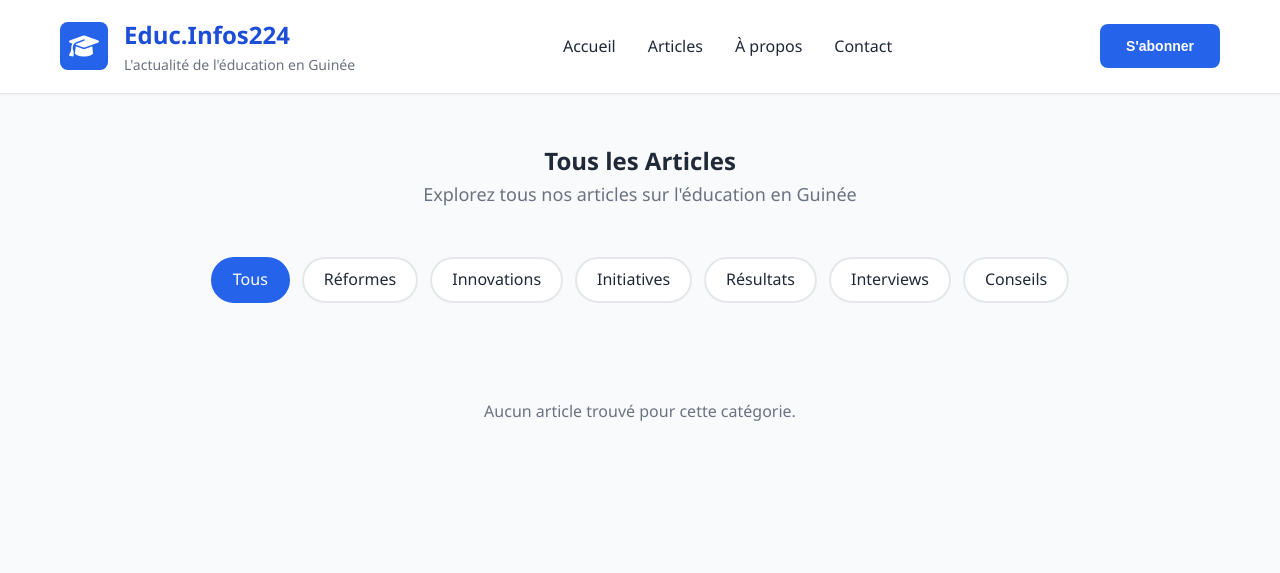
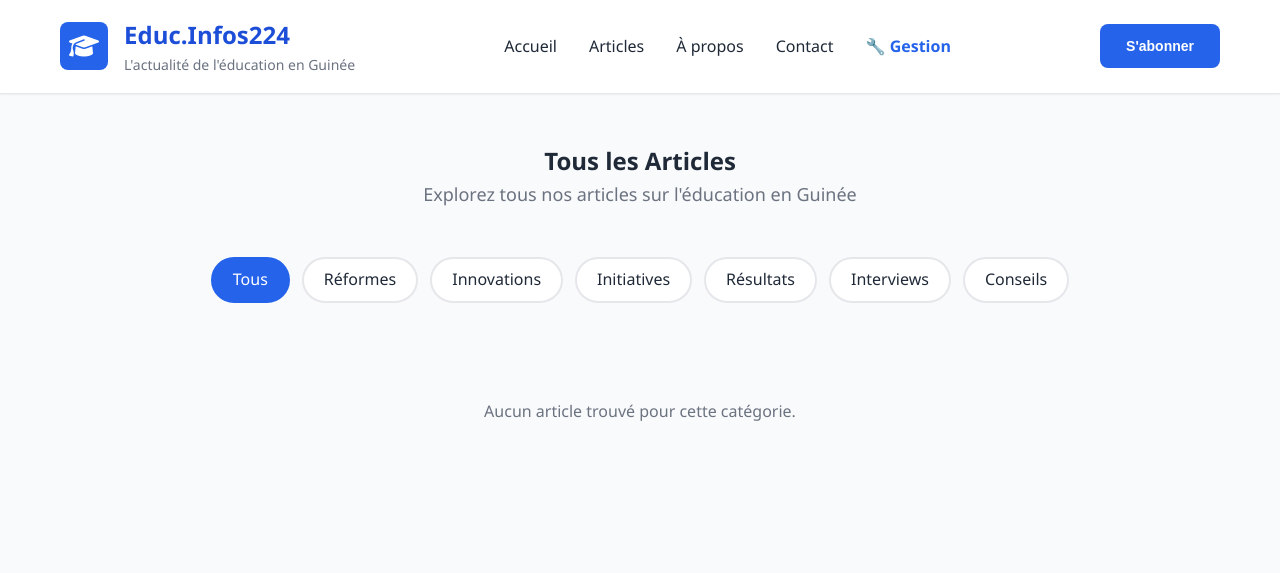
Before and after one commit to Bella5768/educinfos, a Django app: page /articles/ in a window 1280 px wide. Shown: the top 573 px of the page. Run offline with Django 4.2, Linux system fonts and the light colour scheme; data that the repository does not hold is empty.

Commit message:
Add Django admin link for article management

```diff
--- a/templates/base.html
+++ b/templates/base.html
@@ -27,6 +27,7 @@
                     <a href="#articles" class="nav-link">Articles</a>
                     <a href="#apropos" class="nav-link">À propos</a>
                     <a href="#contact" class="nav-link">Contact</a>
+                    <a href="/admin/articles/article/" class="nav-link" style="color: var(--primary-color); font-weight: 600;">🔧 Gestion</a>
                 </nav>
                 <button class="btn btn-primary">S'abonner</button>
                 <button class="mobile-menu-btn">
```
